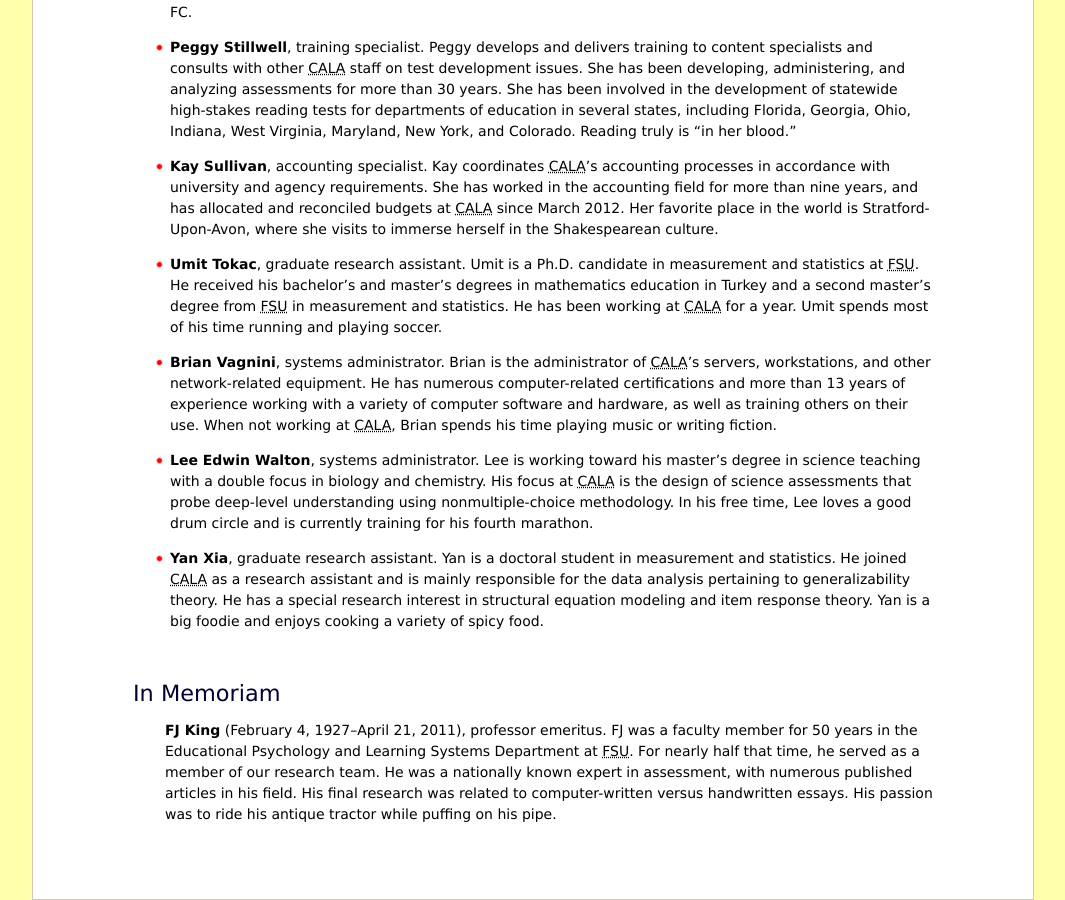
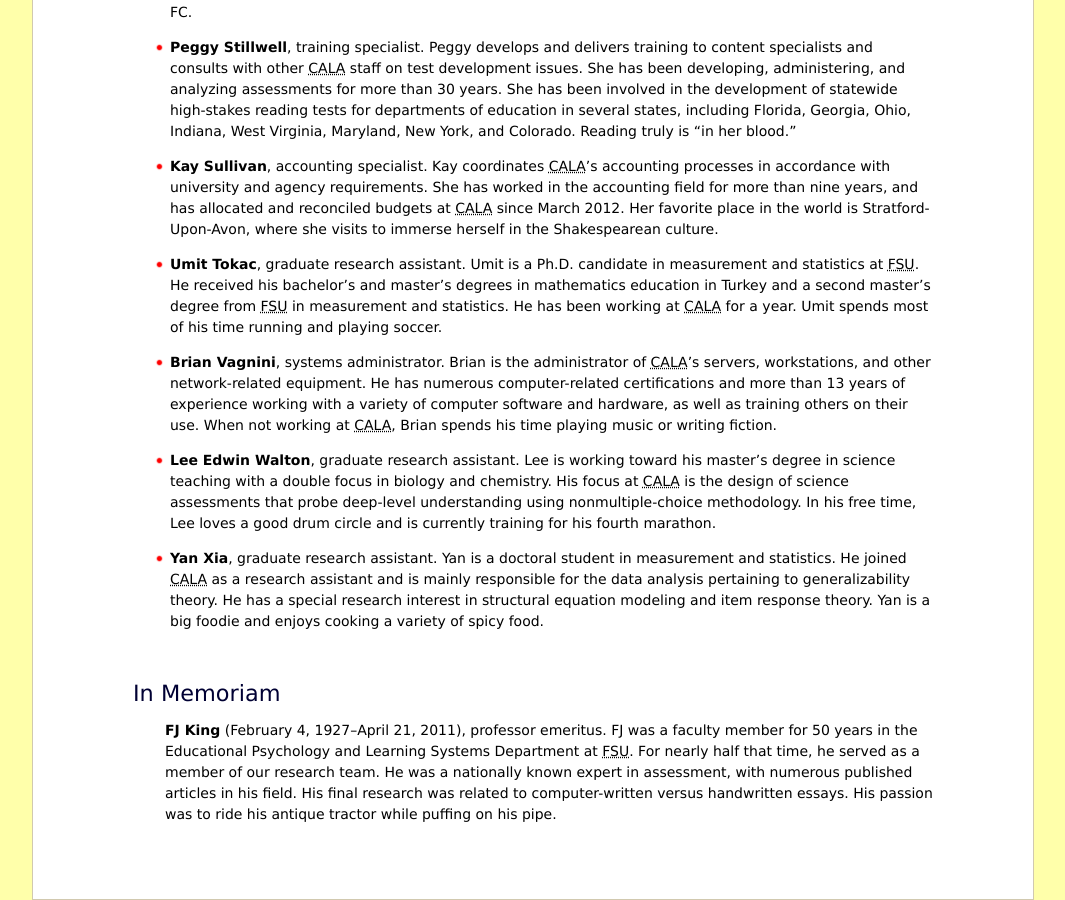
Before and after one commit to cala-fsu/cala-fsu.github.com, a Jekyll site: the page built from about/staff/index.html, in a window 1280 px wide and 900 px high, scrolled down 2079 px. Shown: the whole window, without its empty margins (107-1172 px from the left). Built offline with Jekyll 4.4.1, drawn with Linux system fonts in a browser that asks for light colours.

Commit message:
Lee's job title
Corrected it.

```diff
--- a/about/staff/index.html
+++ b/about/staff/index.html
@@ -104,7 +104,7 @@ id: about
 			equipment. He has numerous computer-related certifications and more than 13 years of experience working with a variety of computer software and hardware,
 			as well as training others on their use. When not working at <acronym title="Center for Advancement of Learning and Assessment">CALA</acronym>, Brian spends his time playing
 			music or writing fiction.</li>
-		<li><strong>Lee Edwin Walton</strong>, systems administrator. Lee is working toward his master’s degree in science teaching with a
+		<li><strong>Lee Edwin Walton</strong>, graduate research assistant. Lee is working toward his master’s degree in science teaching with a
 			double focus in biology and chemistry. His focus at <acronym title="Center for Advancement of Learning and Assessment">CALA</acronym> is the design of science assessments that probe
 			deep-level understanding using nonmultiple-choice methodology. In his free time, Lee loves a good drum circle and is currently training for his fourth marathon.</li>
 		<li><strong>Yan Xia</strong>, graduate research assistant. Yan is a doctoral student in measurement and statistics. He joined
```
